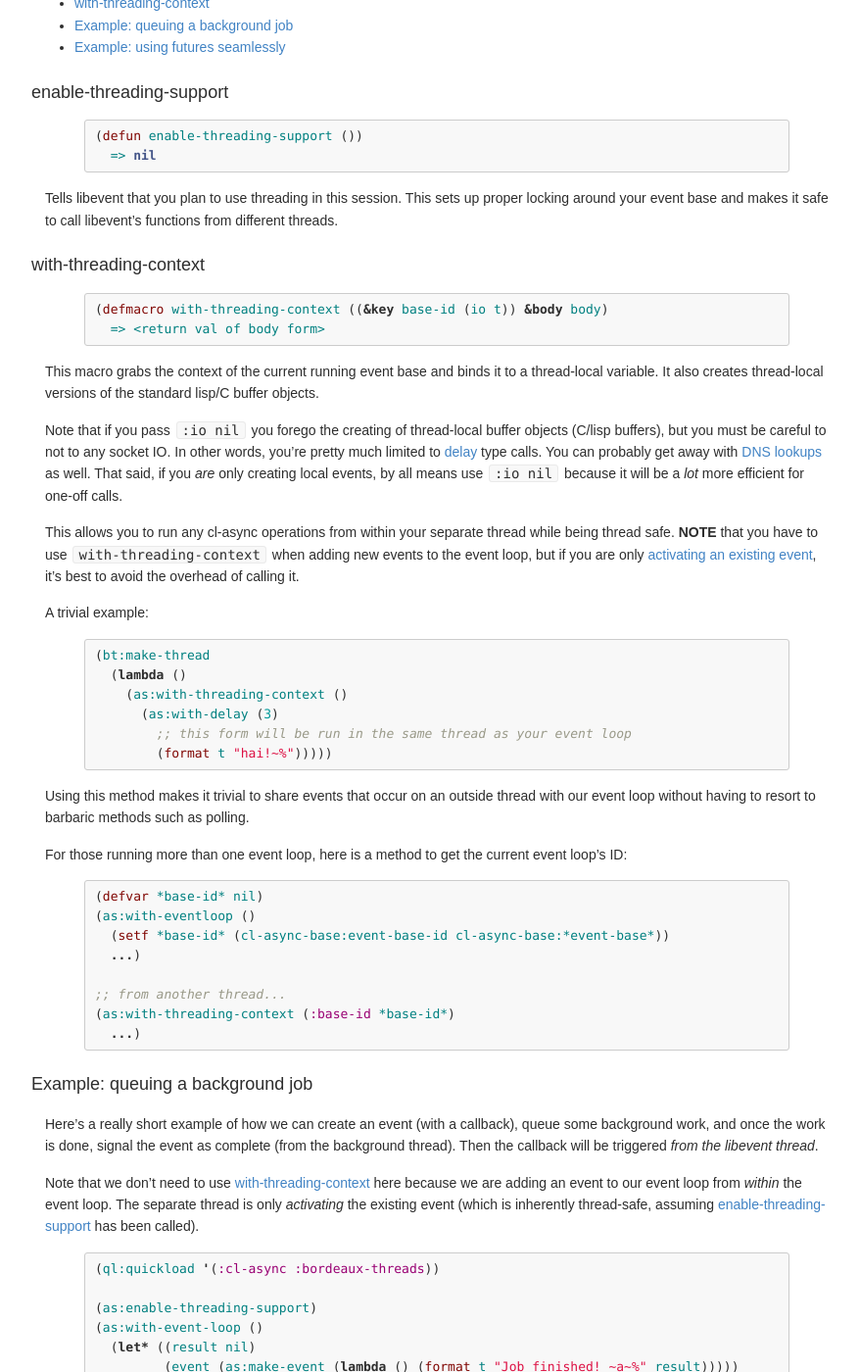
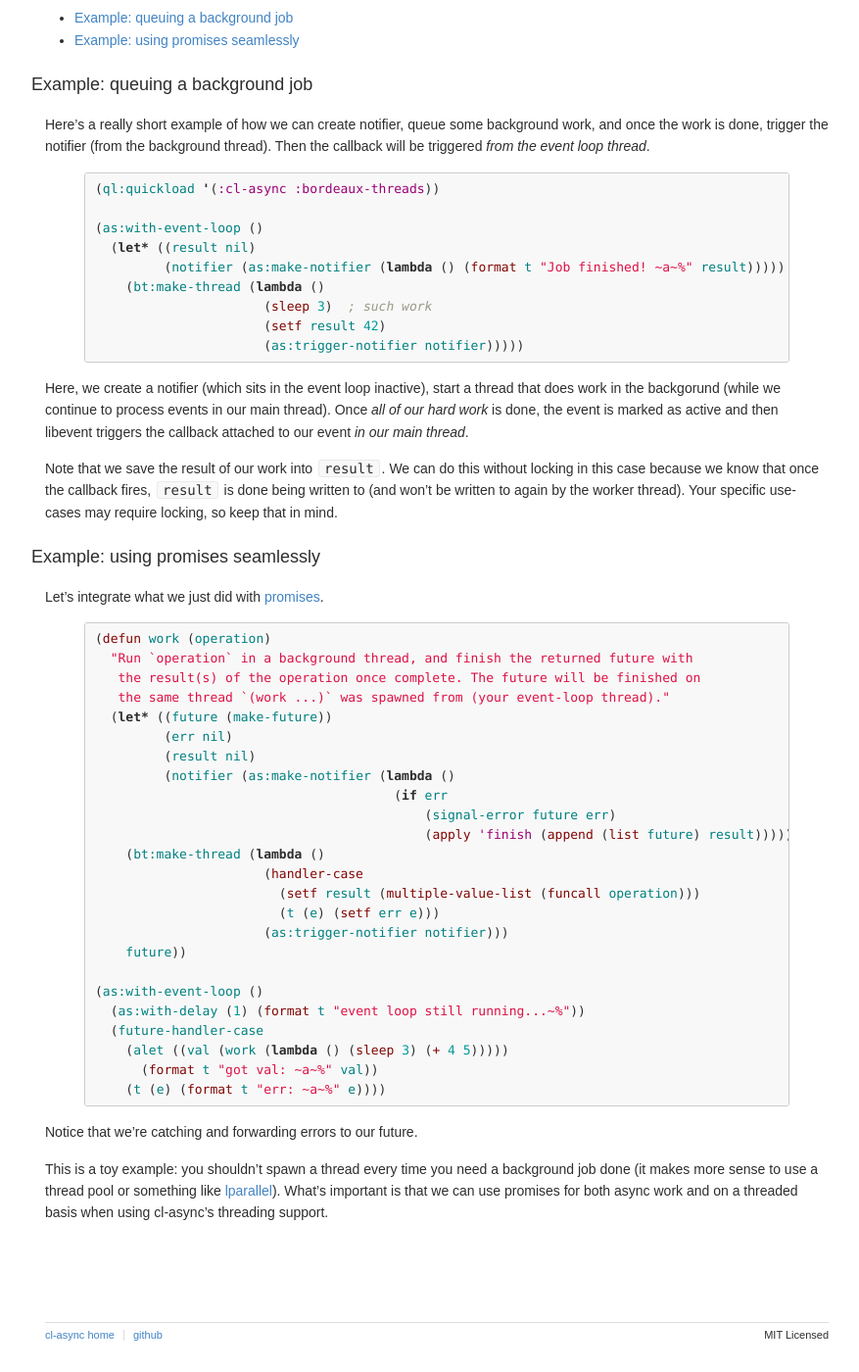
Before and after one commit to orthecreedence/cl-async, a Jekyll site: the page built from threading.md, in a window 1280 px wide and 1400 px high, scrolled down 218 px. Shown: the whole window at 98% size, without its empty margins (194-1071 px from the left). Built offline with Jekyll 4.4.1, drawn with Linux system fonts in a browser that asks for light colours; Markdown is read by kramdown in place of the engine named in the settings; some of the changed text lies outside the part shown.

Commit message:
adding libuv post. adding upgrade notes. upgrading most (all?) docs for borken/removed/added APIs. updating threading page to use notifiers instead of events. looking good on paper but need to rummage through doc site once live to get a feel for it.

```diff
--- a/threading.md
+++ b/threading.md
@@ -10,101 +10,31 @@ Threading
 The goal of this section is to describe how to do some basic threaded tasks with
 cl-async.
 
-- [enable-threading-support](#enable-threading-support)
-- [with-threading-context](#with-threading-context)
+Please familiarize yourself with [notifier](/cl-async/notifiers).
+
 - [Example: queuing a background job](#queuing)
-- [Example: using futures seamlessly](#futures)
-
-<a id="enable-threading-support"></a>
-### enable-threading-support
-{% highlight cl %}
-(defun enable-threading-support ())
-  => nil
-{% endhighlight %}
-
-Tells libevent that you plan to use threading in this session. This sets up
-proper locking around your event base and makes it safe to call libevent's
-functions from different threads.
-
-<a id="with-threading-context"></a>
-### with-threading-context
-{% highlight cl %}
-(defmacro with-threading-context ((&key base-id (io t)) &body body)
-  => <return val of body form>
-{% endhighlight %}
-
-This macro grabs the context of the current running event base and binds it to
-a thread-local variable. It also creates thread-local versions of the standard
-lisp/C buffer objects.
-
-Note that if you pass `:io nil` you forego the creating of thread-local buffer
-objects (C/lisp buffers), but you must be careful to not to any socket IO. In
-other words, you're pretty much limited to [delay](/cl-async/events#delay)
-type calls. You can probably get away with [DNS lookups](/cl-async/dns) as well.
-That said, if you *are* only creating local events, by all means use `:io nil`
-because it will be a *lot* more efficient for one-off calls.
-
-This allows you to run any cl-async operations from within your separate thread
-while being thread safe. __NOTE__ that you have to use `with-threading-context`
-when adding new events to the event loop, but if you are only [activating an
-existing event](#queuing), it's best to avoid the overhead of calling it.
-
-A trivial example:
-
-{% highlight cl %}
-(bt:make-thread
-  (lambda ()
-    (as:with-threading-context ()
-      (as:with-delay (3)
-        ;; this form will be run in the same thread as your event loop
-        (format t "hai!~%")))))
-{% endhighlight %}
-
-Using this method makes it trivial to share events that occur on an outside
-thread with our event loop without having to resort to barbaric methods such as
-polling.
-
-For those running more than one event loop, here is a method to get the current
-event loop's ID:
-
-{% highlight cl %}
-(defvar *base-id* nil)
-(as:with-eventloop ()
-  (setf *base-id* (cl-async-base:event-base-id cl-async-base:*event-base*))
-  ...)
-
-;; from another thread...
-(as:with-threading-context (:base-id *base-id*)
-  ...)
-{% endhighlight %}
+- [Example: using promises seamlessly](#promises)
 
 <a id="queuing"></a>
 ### Example: queuing a background job
-Here's a really short example of how we can create an event (with a callback),
-queue some background work, and once the work is done, signal the event as
-complete (from the background thread). Then the callback will be triggered *from
-the libevent thread*.
-
-Note that we don't need to use [with-threading-context](#with-threading-context)
-here because we are adding an event to our event loop from *within* the event
-loop. The separate thread is only *activating* the existing event (which is
-inherently thread-safe, assuming [enable-threading-support](#enable-threading-support)
-has been called).
+Here's a really short example of how we can create notifier, queue some
+background work, and once the work is done, trigger the notifier (from the
+background thread). Then the callback will be triggered *from the event loop
+thread*.
 
 {% highlight cl %}
 (ql:quickload '(:cl-async :bordeaux-threads))
 
-(as:enable-threading-support)
 (as:with-event-loop ()
   (let* ((result nil)
-         (event (as:make-event (lambda () (format t "Job finished! ~a~%" result)))))
+         (notifier (as:make-notifier (lambda () (format t "Job finished! ~a~%" result)))))
     (bt:make-thread (lambda ()
                       (sleep 3)  ; such work
                       (setf result 42)
-                      (as:add-event event :activate t)))))
+                      (as:trigger-notifier notifier)))))
 {% endhighlight %}
 
-Here, we create an event (which sits in the event loop inactive), start a thread
+Here, we create a notifier (which sits in the event loop inactive), start a thread
 that does work in the backgorund (while we continue to process events in our
 main thread). Once *all of our hard work* is done, the event is marked as active
 and then libevent triggers the callback attached to our event *in our main
@@ -115,9 +45,9 @@ locking in this case because we know that once the callback fires, `result` is
 done being written to (and won't be written to again by the worker thread). Your
 specific use-cases may require locking, so keep that in mind.
 
-<a id="futures"></a>
-### Example: using futures seamlessly
-Let's integrate what we just did with [futures](/cl-async/future).
+<a id="promises"></a>
+### Example: using promises seamlessly
+Let's integrate what we just did with [promises](http://orthecreedence.github.io/blackbird/).
 
 {% highlight cl %}
 (defun work (operation)
@@ -127,18 +57,17 @@ Let's integrate what we just did with [futures](/cl-async/future).
   (let* ((future (make-future))
          (err nil)
          (result nil)
-         (event (as:make-event (lambda ()
-                                 (if err
-                                     (signal-error future err)
-                                     (apply 'finish (append (list future) result)))))))
+         (notifier (as:make-notifier (lambda ()
+                                       (if err
+                                           (signal-error future err)
+                                           (apply 'finish (append (list future) result)))))))
     (bt:make-thread (lambda ()
                       (handler-case
                         (setf result (multiple-value-list (funcall operation)))
                         (t (e) (setf err e)))
-                      (as:add-event event :activate t)))
+                      (as:trigger-notifier notifier)))
     future))
 
-(as:enable-threading-support)
 (as:with-event-loop ()
   (as:with-delay (1) (format t "event loop still running...~%"))
   (future-handler-case
@@ -151,6 +80,6 @@ Notice that we're catching and forwarding errors to our future.
 
 This is a toy example: you shouldn't spawn a thread every time you need a
 background job done (it makes more sense to use a thread pool or something like
-[lparallel](http://lparallel.org/)). What's important is that we can use futures
+[lparallel](http://lparallel.org/)). What's important is that we can use promises
 for both async work and on a threaded basis when using cl-async's threading
 support.
```
Also changed, not shown: _posts/2014-11-29-cl-async-now-using-libuv.md (added, +63 -0 lines), base.md (+2 -2 lines), documentation.md (+6 -0 lines), events.md (+26 -0 lines), index.md (+3 -15 lines), tcp.md (+2 -4 lines), upgrade-v0.6.md (added, +55 -0 lines), 1 other file.
